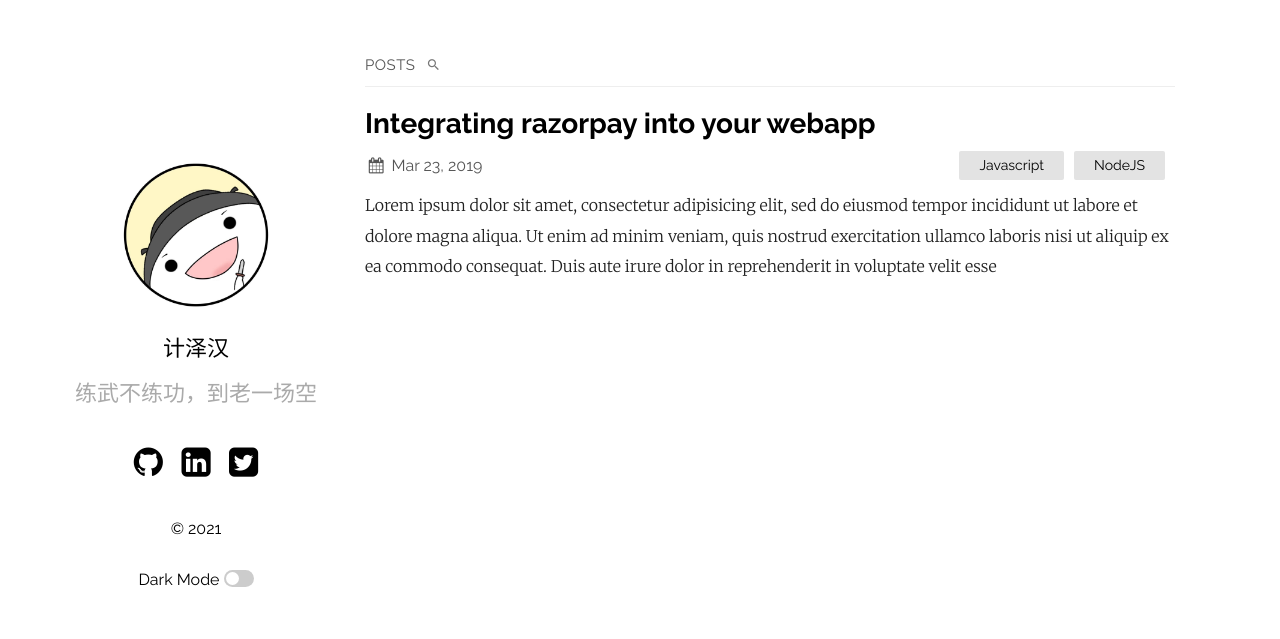
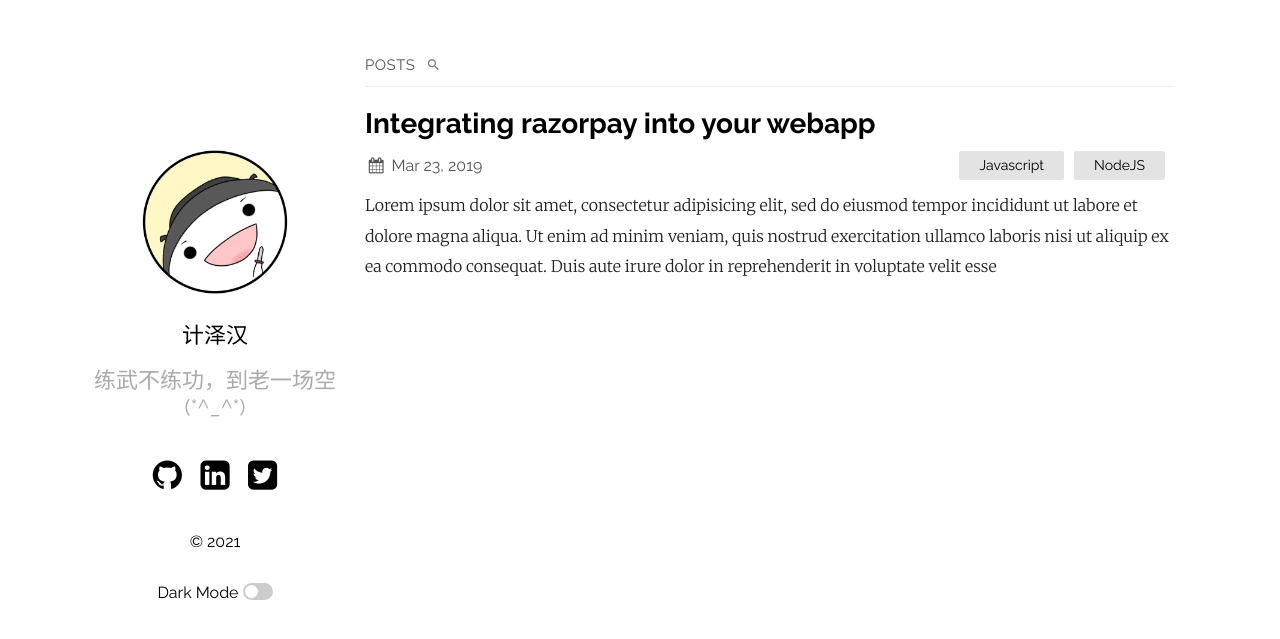
Before and after one commit to Jizehan/jizehan.github.io, a Jekyll site: the page built from index.md, in a window 1280 px wide. Shown: the top 639 px of the page. Built offline with Jekyll 4.4.1, drawn with Linux system fonts in a browser that asks for light colours.

Commit message:
modify
修改技术文档文件后缀

```diff
--- a/_config.yml
+++ b/_config.yml
@@ -13,7 +13,7 @@
   sass_dir: _sass
 plainwhite:
   name: 计泽汉
-  tagline: 练武不练功，到老一场空
+  tagline: 练武不练功，到老一场空 (*^_^*)
   date_format: "%b %-d, %Y"
   sitemap: true # set to true to generate sitemap.xml content
   search: true # set to true to enable searchbar
@@ -27,7 +27,7 @@
   # generate social links in footer
   social_links:
     twitter: samarsault
-    github:  samarsault
+    github:  jizehan
     linkedIn: in/samarsault
     #rss: rss
     #dribbble: jekyll
```
Also changed, not shown: _posts/对volatile关键字的理解.markdown (renamed from _posts/对volatile关键字的理解.md).
